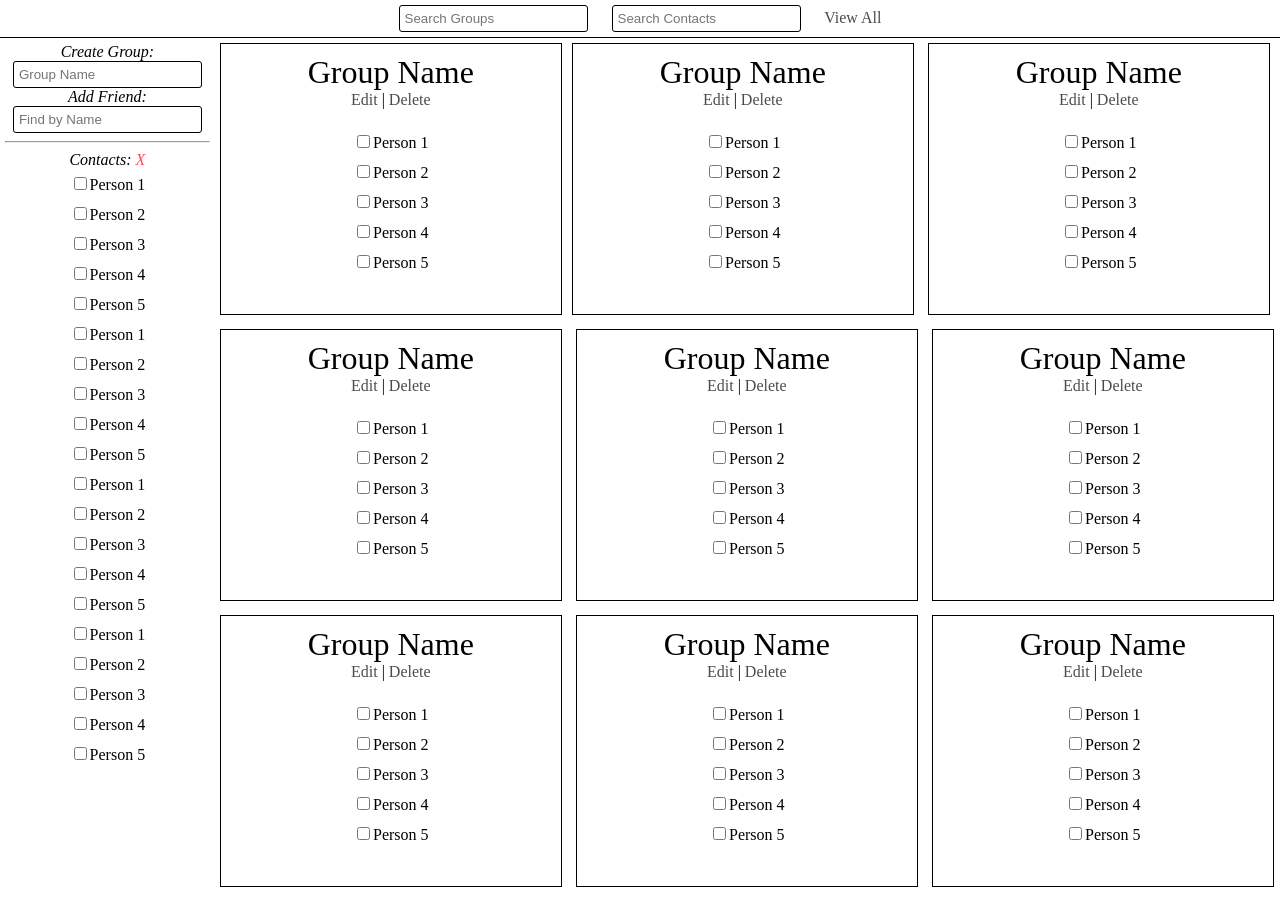
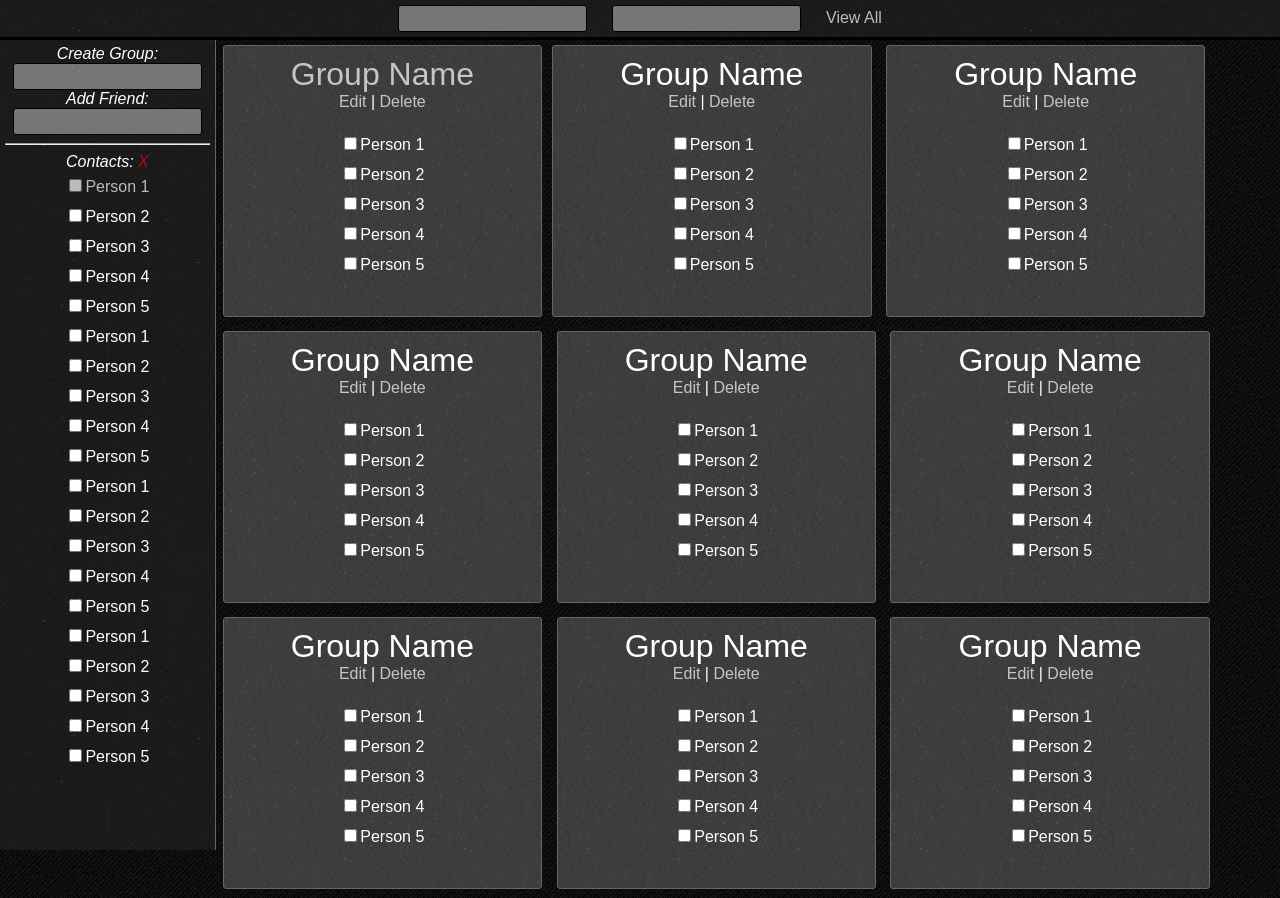
Before and after one commit to uriahsanders/infinity, a PHP site: page /contacts/index.php in a window 1280 px wide. Run offline with PHP 8.4, Linux system fonts and the light colour scheme; some libraries are stand-ins or nearby versions.

Commit message:
minimized some tinymvc code, improved function for getting and displaying hash and added for checking if there is a hash; finished structure, design, and routing for frontend of contacts in different file

```diff
--- /dev/null
+++ b/dev/contacts/contacts.css
@@ -0,0 +1,131 @@
+html, body{
+			margin:0;
+		    padding:0;
+		    background: #474747;
+		    background: url('/images/dark_stripes.png');
+		    color: #fff;
+		    font-family: sans-serif;
+		    width:100%;
+		    min-width:1000px;
+		    height: 100%;
+		}
+		/*SCROLLBARS*/
+		::-webkit-scrollbar              { width:10px; height:10px; background:rgba(27,27,27,1);}
+		::-webkit-scrollbar-button       {
+		  background: -webkit-gradient(linear, left top, right top, color-stop(0%, #4d4d4d), color-stop(100%, #333333));
+		  border: 1px solid #0d0d0d;
+		  height: 10px;
+		  width: 10px;
+		  border-top: 1px solid #666666;
+		  border-left: 1px solid #666666; }
+		::-webkit-scrollbar-button:vertical:increment {background: rgb(27,27,27); background:url(/infinity/dev/images/down.png) no-repeat; background-size:6px; background-position:center}
+		::-webkit-scrollbar-button:vertical:increment:active, ::-webkit-scrollbar-button:vertical:increment:hover { background:url(/infinity/dev/images/down2.png) no-repeat; background-size:6px; background-position:center}
+		::-webkit-scrollbar-button:vertical:decrement {background: rgb(27,27,27);background:url(/infinity/dev/images/up.png) no-repeat; background-size:6px; background-position:center}
+		::-webkit-scrollbar-button:vertical:decrement:active, ::-webkit-scrollbar-button:vertical:decrement:hover { background:url(/infinity/dev/images/up2.png) no-repeat; background-size:6px; background-position:center}
+		::-webkit-scrollbar-button:horizontal:increment { background:url(/infinity/dev/images/right.png) no-repeat; background-size:6px; background-position:center}
+		::-webkit-scrollbar-button:horizontal:increment:active, ::-webkit-scrollbar-button:horizontal:increment:hover { background:url(/infinity/dev/images/right2.png) no-repeat; background-size:6px; background-position:center}
+		::-webkit-scrollbar-button:horizontal:decrement { background:url(/infinity/dev/images/left.png) no-repeat; background-size:6px; background-position:center}
+		::-webkit-scrollbar-button:horizontal:decrement:active, ::-webkit-scrollbar-button:horizontal:decrement:hover { background:url(/infinity/dev/images/left2.png) no-repeat; background-size:6px; background-position:center}
+
+		::-webkit-scrollbar-track        { }
+		::-webkit-scrollbar-track-piece  {background:rgba(79,79,79,1);}
+		::-webkit-resizer                {  }
+		::-webkit-scrollbar-thumb {
+		  background: rgba(27,27,27,1);
+		  opacity: 0.5;
+		  border: 1px solid #0d0d0d;
+		  border-top: 1px solid #666666;
+		  border-left: 1px solid #666666;}
+		::-webkit-scrollbar-thumb:hover  { background:rgba(27,27,27,.6)}
+		::-webkit-scrollbar-corner       {  }
+		input, textarea{
+			border-radius: 3px;
+			border: 1px solid #000;
+			padding: 5px;
+			background-color: rgba(255, 255, 255, .4);
+			color: #000;
+		}
+		#toolbar{
+			border-bottom: 1px solid black;
+			padding: 5px;
+			text-align: center;
+			border-bottom: 3px solid black;
+			background: url('/infinity/dev/images/broken_noise.png');
+		}
+		#main{
+			margin-left: 17%;
+		}
+		#control{
+			width: 16%;
+			height: 100%;
+			position: fixed;
+			padding: 5px;
+			text-align: center;
+			background: url('/infinity/dev/images/broken_noise.png');
+			border-right: 1px solid #666666;
+			overflow-y: auto;
+			z-index: 10;
+		}
+		.group-toolbar{
+
+		}
+		.unselectable {
+		   -moz-user-select: none;
+		   -khtml-user-select: none;
+		   -webkit-user-select: none;
+
+		   /*
+		     Introduced in IE 10.
+		     See http://ie.microsoft.com/testdrive/HTML5/msUserSelect/
+		   */
+		   -ms-user-select: none;
+		   user-select: none;
+		}
+		.group{
+			display: inline-block;
+			border: 1px solid black;
+			margin: 5px;
+			padding: 10px;
+			text-align: center;
+			width: 28%;
+			height: 250px;
+			overflow-y: auto;
+			background: url('/infinity/dev/images/gray_sand.png');
+			border-radius: 3px;
+			border: 1px solid #666666;
+		}
+		.name{
+			font-size: 2em;
+			display: block;
+			cursor: pointer;
+		}
+		.member{
+			display: block;
+			padding: 5px;
+			cursor: pointer;
+		}
+		.link{
+			opacity: .7;
+			-webkit-transition: all linear 0.2s;
+		    -moz-transition: all linear 0.2s;
+		    -ms-transition: all linear 0.2s;
+		    -o-transition: all linear 0.2s;
+		    transition: all linear 0.2s;
+		    cursor: pointer;
+		}
+		.link:hover{
+			opacity: 1;
+		}
+		#contacts{
+			text-align: center;
+			height: 100%;
+		}
+		.i{
+			font-style: italic;
+		}
+		.b{
+			font-weight: bold;
+		}
+		.opts{
+			text-align: left;
+		}
--- a/dev/contacts/index.php
+++ b/dev/contacts/index.php
@@ -55,106 +55,9 @@
 	<meta charset="UTF-8">
 	<title>Contact List</title>
 	<script src="https://ajax.googleapis.com/ajax/libs/jquery/1.10.2/jquery.min.js"></script>
-	<style>
-		html, body{
-			margin:0;
-		    padding:0;
-		    width:100%;
-		    min-width:1000px;
-		    height: 100%;
-		}
-		/*SCROLLBARS*/
-		::-webkit-scrollbar              { width:10px; height:10px; background:rgba(27,27,27,1);}
-		::-webkit-scrollbar-button       {
-		  background: -webkit-gradient(linear, left top, right top, color-stop(0%, #4d4d4d), color-stop(100%, #333333));
-		  border: 1px solid #0d0d0d;
-		  height: 10px;
-		  width: 10px;
-		  border-top: 1px solid #666666;
-		  border-left: 1px solid #666666; }
-		::-webkit-scrollbar-button:vertical:increment {background: rgb(27,27,27); background:url(/infinity/dev/images/down.png) no-repeat; background-size:6px; background-position:center}
-		::-webkit-scrollbar-button:vertical:increment:active, ::-webkit-scrollbar-button:vertical:increment:hover { background:url(/infinity/dev/images/down2.png) no-repeat; background-size:6px; background-position:center}
-		::-webkit-scrollbar-button:vertical:decrement {background: rgb(27,27,27);background:url(/infinity/dev/images/up.png) no-repeat; background-size:6px; background-position:center}
-		::-webkit-scrollbar-button:vertical:decrement:active, ::-webkit-scrollbar-button:vertical:decrement:hover { background:url(/infinity/dev/images/up2.png) no-repeat; background-size:6px; background-position:center}
-		::-webkit-scrollbar-button:horizontal:increment { background:url(/infinity/dev/images/right.png) no-repeat; background-size:6px; background-position:center}
-		::-webkit-scrollbar-button:horizontal:increment:active, ::-webkit-scrollbar-button:horizontal:increment:hover { background:url(/infinity/dev/images/right2.png) no-repeat; background-size:6px; background-position:center}
-		::-webkit-scrollbar-button:horizontal:decrement { background:url(/infinity/dev/images/left.png) no-repeat; background-size:6px; background-position:center}
-		::-webkit-scrollbar-button:horizontal:decrement:active, ::-webkit-scrollbar-button:horizontal:decrement:hover { background:url(/infinity/dev/images/left2.png) no-repeat; background-size:6px; background-position:center}
-
-		::-webkit-scrollbar-track        { }
-		::-webkit-scrollbar-track-piece  {background:rgba(79,79,79,1);}
-		::-webkit-resizer                {  }
-		::-webkit-scrollbar-thumb {
-		  background: rgba(27,27,27,1);
-		  opacity: 0.5;
-		  border: 1px solid #0d0d0d;
-		  border-top: 1px solid #666666;
-		  border-left: 1px solid #666666;}
-		::-webkit-scrollbar-thumb:hover  { background:rgba(27,27,27,.6)}
-		::-webkit-scrollbar-corner       {  }
-		input{
-			border-radius: 3px;
-			border: 1px solid #000;
-			padding: 5px;
-		}
-		#toolbar{
-			border-bottom: 1px solid black;
-			padding: 5px;
-			text-align: center;
-		}
-		#control{
-			float: left;
-			width: 16%;
-			padding: 5px;
-			text-align: center;
-		}
-		.group-toolbar{
-
-		}
-		.group{
-			display: inline-block;
-			border: 1px solid black;
-			margin: 5px;
-			padding: 10px;
-			text-align: center;
-			width: 25%;
-			height: 250px;
-			overflow-y: auto;
-		}
-		.name{
-			font-size: 2em;
-			display: block;
-		}
-		.member{
-			display: block;
-			padding: 5px;
-			cursor: pointer;
-		}
-		.link{
-			opacity: .7;
-			-webkit-transition: all linear 0.2s;
-		    -moz-transition: all linear 0.2s;
-		    -ms-transition: all linear 0.2s;
-		    -o-transition: all linear 0.2s;
-		    transition: all linear 0.2s;
-		    cursor: pointer;
-		}
-		.link:hover{
-			opacity: 1;
-		}
-		#contacts{
-			text-align: center;
-		}
-		.i{
-			font-style: italic;
-		}
-		.b{
-			font-weight: bold;
-		}
-		.opts{
-			text-align: left;
-		}
-	</style>
+	<script src="../modules/tinymvc.js"></script>
+	<script src="script.js"></script>
+	<link rel="stylesheet" href="contacts.css">
 	<script>
 		$(document).ready(function(){
 
@@ -163,7 +66,7 @@
 </head>
 <body>
 	<div id="toolbar">
-		<input type="text"placeholder="Search Groups" /> &emsp; <input type="text" placeholder="Search Contacts"> &emsp; <a class="link">View All</a>
+		<input type="text"placeholder="Search Groups" /> &emsp; <input type="text" placeholder="Search Contacts"> &emsp; <a id="all"class="link">View All</a>
 	</div>
 	<div id="control">
 		<span class="i">Create Group:</span> <br>
@@ -174,7 +77,7 @@
 		<span class="i">Contacts:</span> <a class="link i"style="color: red"title="Delete selected">X</a>
 		<div id="contacts">
 			<div class="members">
-					<span class="member"><input type="checkbox">Person 1</span>
+					<span class="member link"><input type="checkbox">Person 1</span>
 					<span class="member"><input type="checkbox">Person 2</span>
 					<span class="member"><input type="checkbox">Person 3</span>
 					<span class="member"><input type="checkbox">Person 4</span>
@@ -199,11 +102,11 @@
 	</div>
 	<div id="main">
 		<div class="group">
-				<span class="name">Group Name</span>
+				<span class="name link"id="group1">Group Name</span>
 				<span class="group-toolbar"><a class="link">Edit</a> | <a class="link">Delete</a></span>
 				<br><br>
 				<div class="members">
-					<span class="member"><input type="checkbox">Person 1</span>
+					<span class="member"id="contact1"><input type="checkbox">Person 1</span>
 					<span class="member"><input type="checkbox">Person 2</span>
 					<span class="member"><input type="checkbox">Person 3</span>
 					<span class="member"><input type="checkbox">Person 4</span>
```
Also changed, not shown: dev/contacts/script.js (added, +92 -0 lines), dev/dragndrop.php (+0 -42 lines), dev/modules/tinymvc.html (+11 -9 lines), dev/modules/tinymvc.js (+17 -26 lines).
